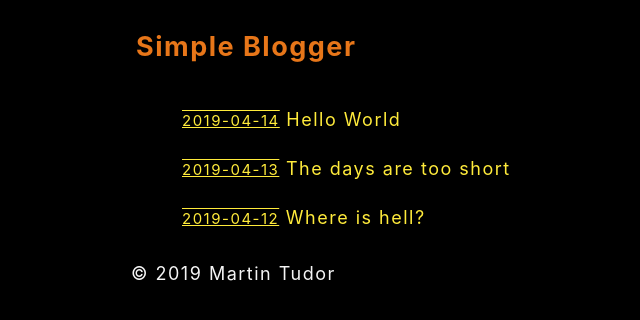
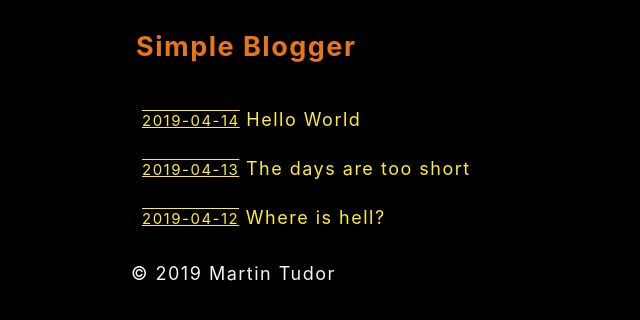
Before and after one commit to MagicMart/simple-blogger, a React (Vite) app: page / in a window 1280 px wide. Shown: the top 320 px of the page, without its empty margins (159-799 px from the left). Built offline with nearby package versions, Linux system fonts and the light colour scheme.

Commit message:
nav links

```diff
--- a/src/components/Home.js
+++ b/src/components/Home.js
@@ -60,12 +60,12 @@ class Home extends React.Component {
             <main>
                 {this.state.post === null ? (
                     <>
-                        <ul>
+                        <nav>
                             {markdown.map(obj => (
-                                <li key={obj.title}>
                                 <Link
                                     className="title"
                                     to={`/${obj.pathname}`}
+                                    key={obj.title}
                                 >
                                     <div className="link">
                                         {" "}
@@ -77,9 +77,8 @@ class Home extends React.Component {
                                         {obj.title}
                                     </div>
                                 </Link>
-                                </li>
                             ))}
-                        </ul>
+                        </nav>
                         <footer>
                             <p>© 2019 Martin Tudor</p>
                         </footer>
```
Lines whose indentation alone changed are shown as unchanged.
